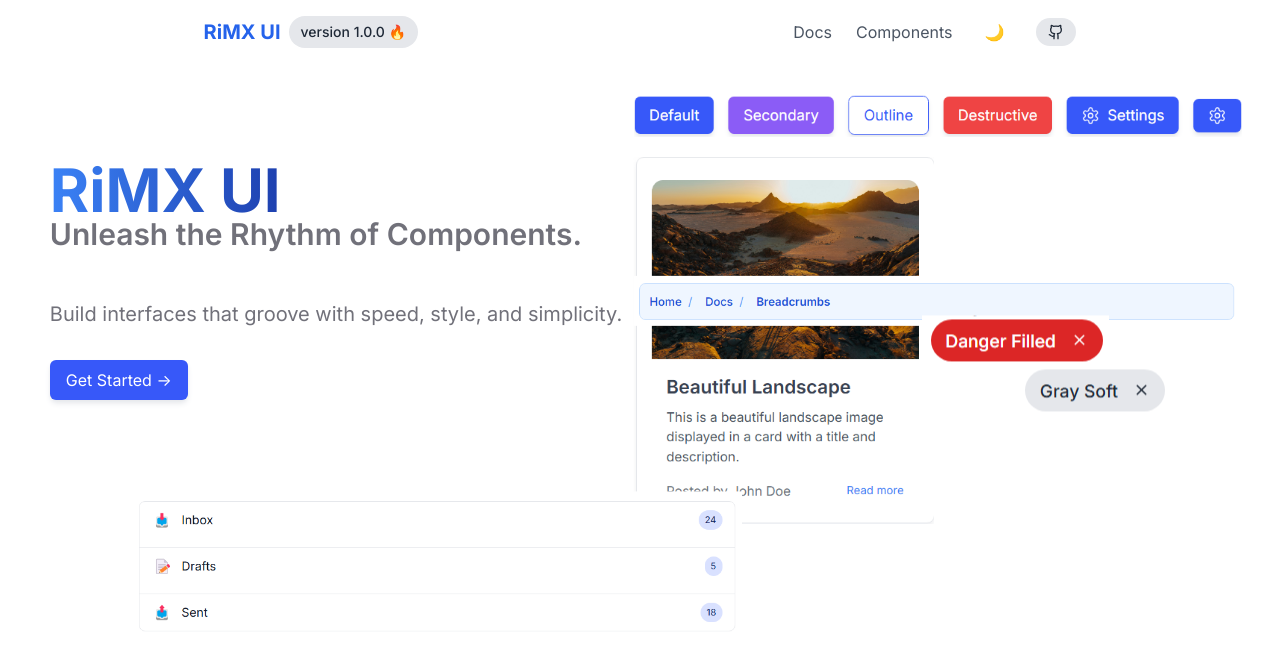
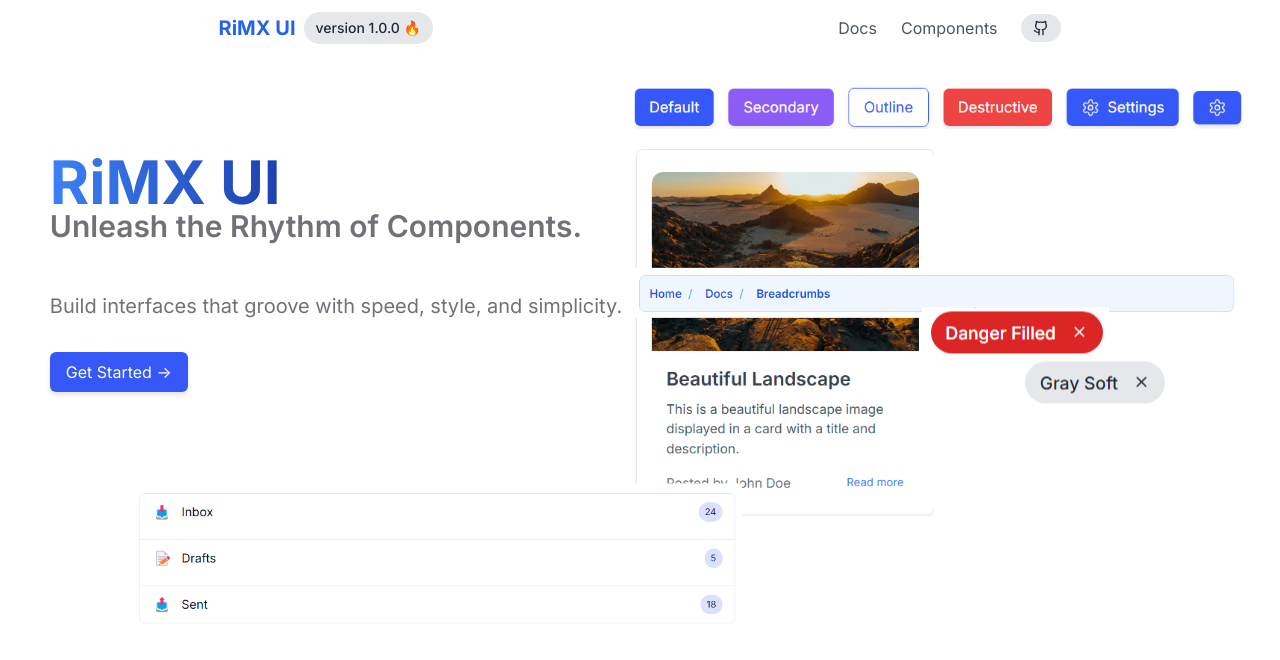
Before and after one commit to bhawanibytes/rimxui, a React (Vite) app in the folder rimxui/: page / in a window 1280 px wide. Shown: the top 660 px of the page. Built offline with nearby package versions, Linux system fonts and the light colour scheme.

Commit message:
removed dark mode

```diff
--- a/rimxui/src/pages/HomePage.tsx
+++ b/rimxui/src/pages/HomePage.tsx
@@ -39,7 +39,7 @@ const HomePage = () => {
               >
                 Components
               </Link>
-              <DarkModeToggle />
+              {/* <DarkModeToggle /> */}
               <Chip color="gray">
                 <Link to={""}>
                   <Github className="w-4 h-4" />
```
